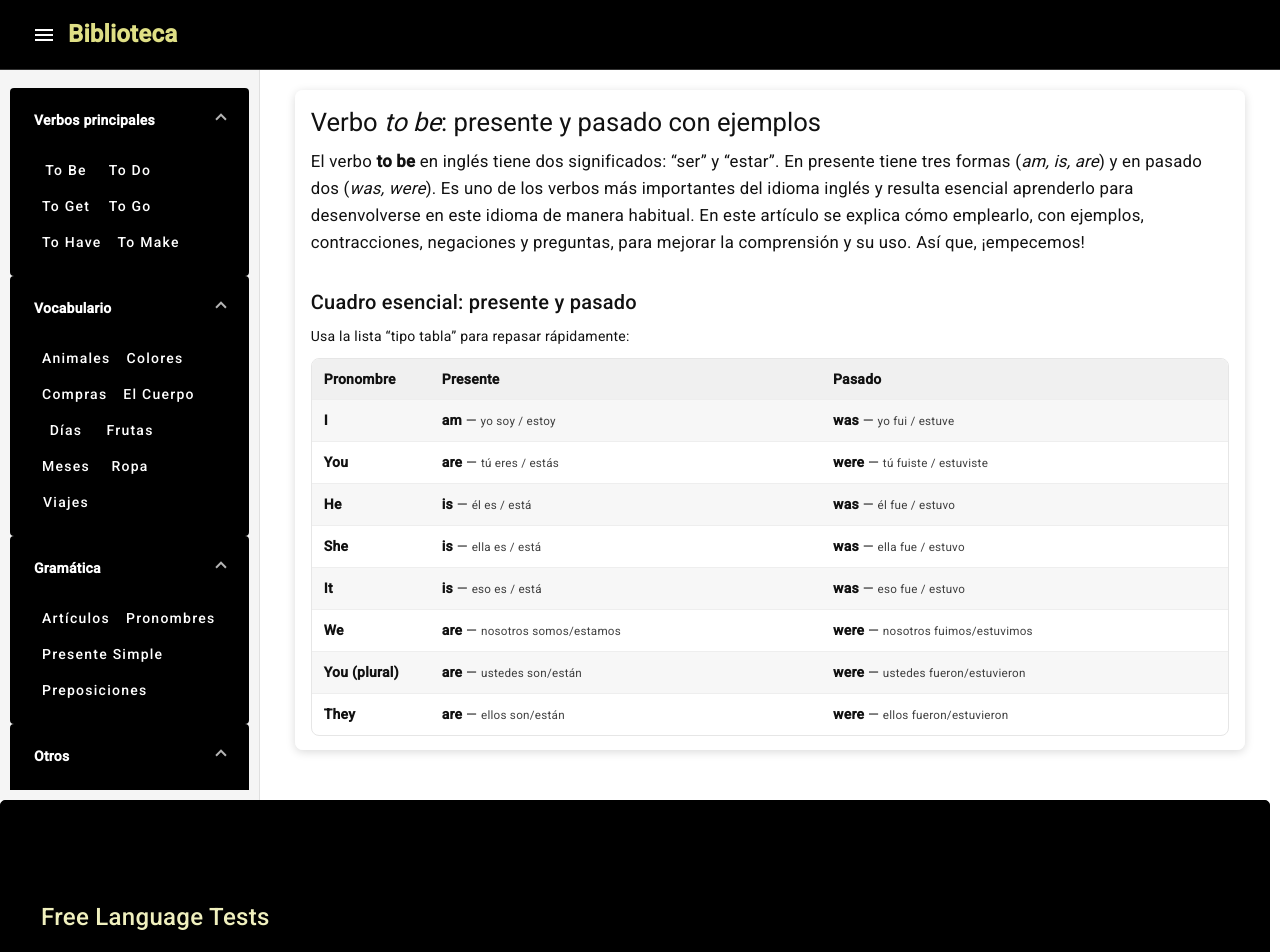
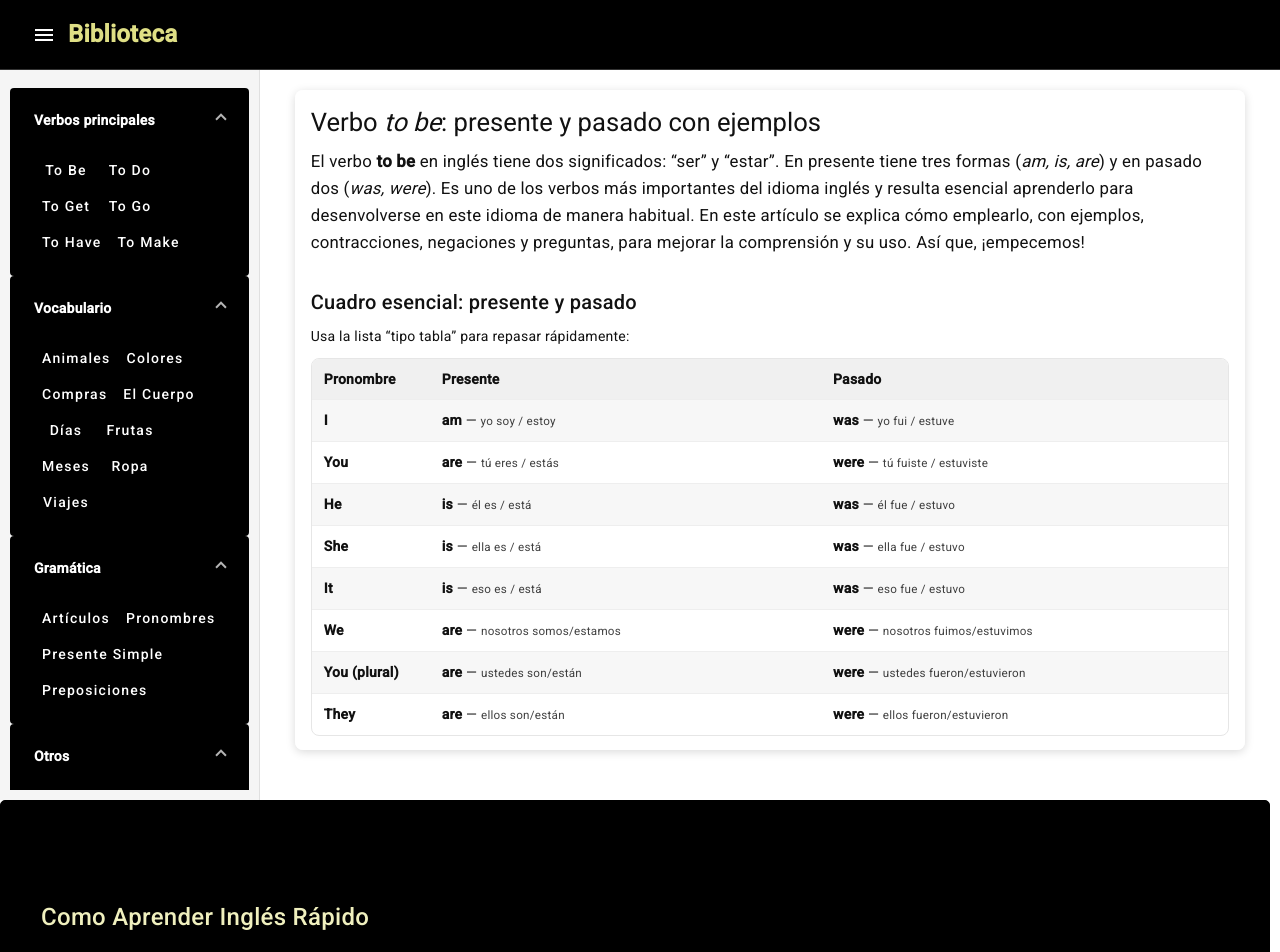
Before and after one commit to sebasxx85/englishProyect, an Angular app: page /library/verbos/to-be in a window 1280 px wide. Shown: the top 952 px of the page. Built offline with nearby package versions, Linux system fonts and the light colour scheme.

Commit message:
footer updated

```diff
--- a/src/app/Shared/components/footer/footer.component.ts
+++ b/src/app/Shared/components/footer/footer.component.ts
@@ -6,6 +6,6 @@ import { Component } from '@angular/core';
   styleUrls: ['./footer.component.scss']
 })
 export class FooterComponent {
-  title = 'Free Language Tests'
+  title = 'Como Aprender Inglés Rápido'
 
 }
--- a/src/app/library/components/verbos/to-be/to-be.component.ts
+++ b/src/app/library/components/verbos/to-be/to-be.component.ts
@@ -17,7 +17,7 @@ export class ToBeComponent implements OnInit {
   private meta = inject(Meta);
 
   ngOnInit(): void {
-    this.title.setTitle('Verbo TO BE en inglés: presente y pasado con ejemplos | Biblioteca');
+    this.title.setTitle('Como Aprender Inglés Rápido | Biblioteca');
     this.meta.updateTag({
       name: 'description',
       content:
```
